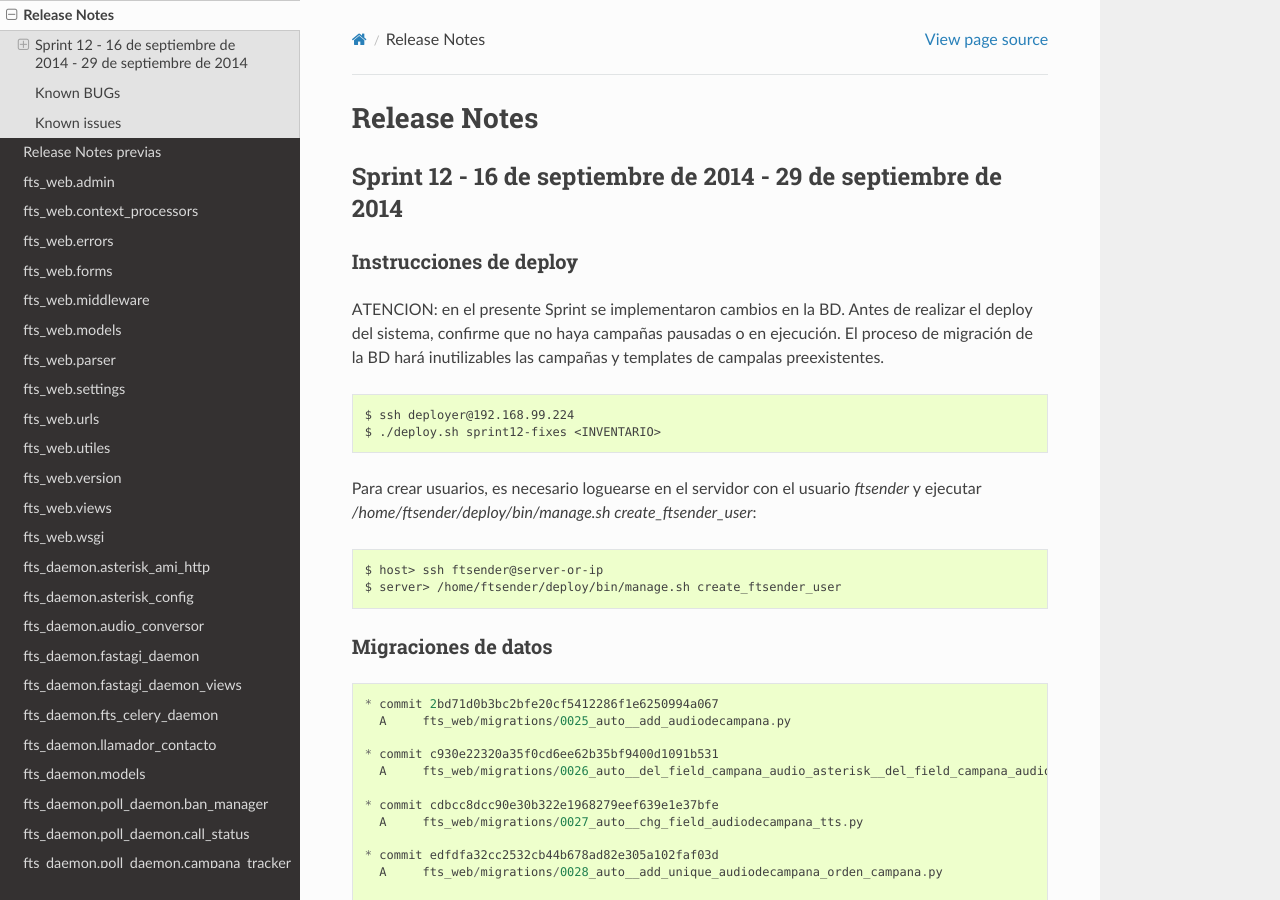
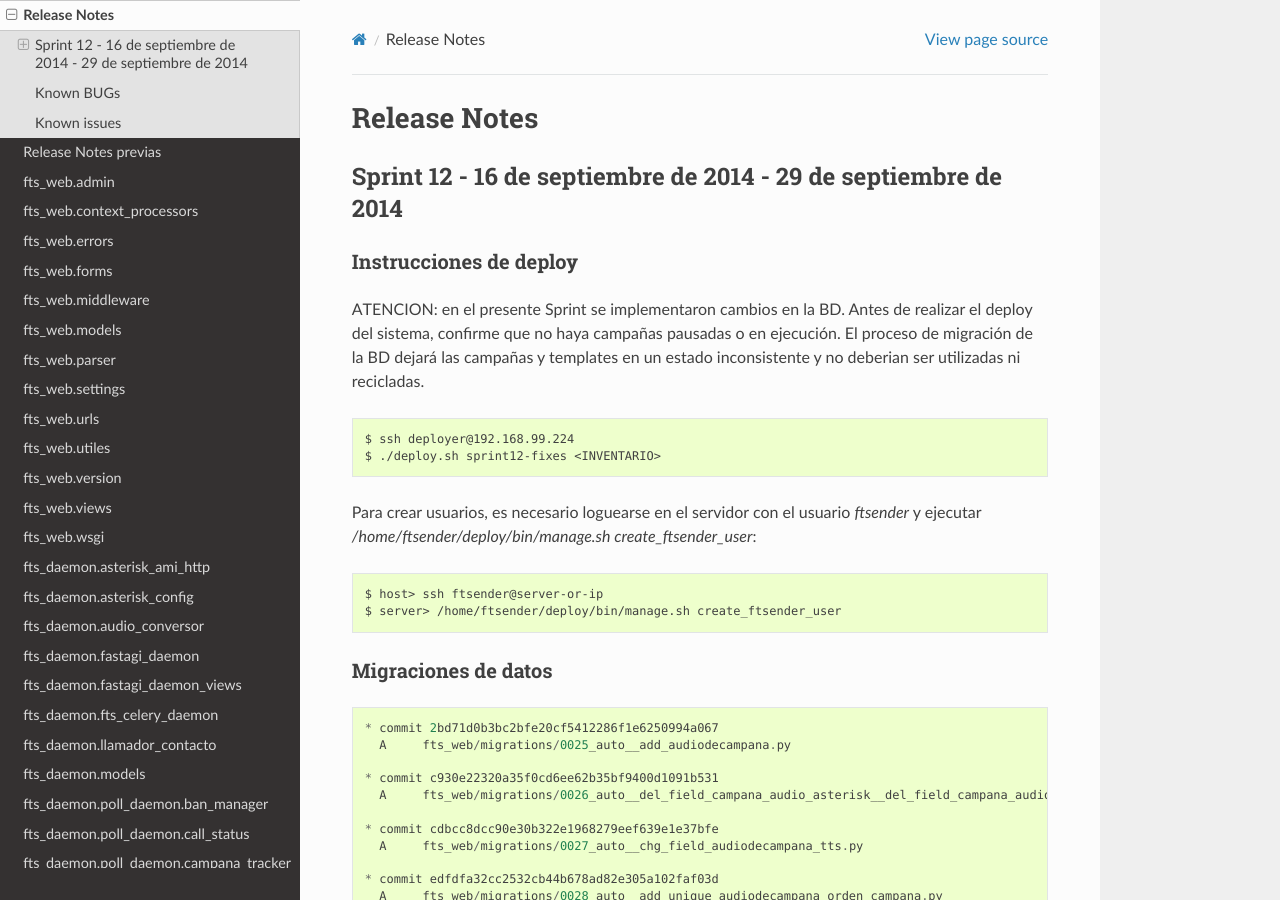
Before and after one commit to aybaker/omnicontact, a Sphinx documentation site: the page built from docs/release_notes.rst, in a window 1280 px wide and 900 px high. Built offline with Sphinx 7.4.7 and the Read the Docs theme 2.0.0, drawn with Linux system fonts in a browser that asks for light colours.

Commit message:
Update release notes

```diff
--- a/docs/release_notes.rst
+++ b/docs/release_notes.rst
@@ -8,10 +8,9 @@ Sprint 12 - 16 de septiembre de 2014 - 29 de septiembre de 2014
 Instrucciones de deploy
 .......................
 
-ATENCION: en el presente Sprint se implementaron cambios en la BD. Antes de realizar
-el deploy del sistema, confirme que no haya campañas pausadas o en ejecución.
-El proceso de migración de la BD hará inutilizables las campañas y templates de
-campalas preexistentes.
+ATENCION: en el presente Sprint se implementaron cambios en la BD. Antes de realizar el deploy del sistema,
+confirme que no haya campañas pausadas o en ejecución. El proceso de migración de la BD dejará las campañas y
+templates en un estado inconsistente y no deberian ser utilizadas ni recicladas.
 
 .. code::
 
```
